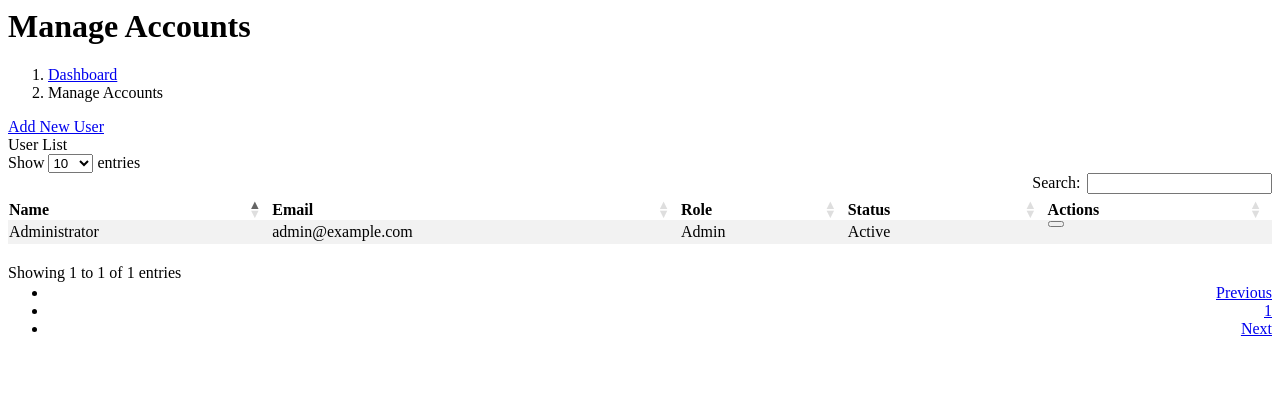
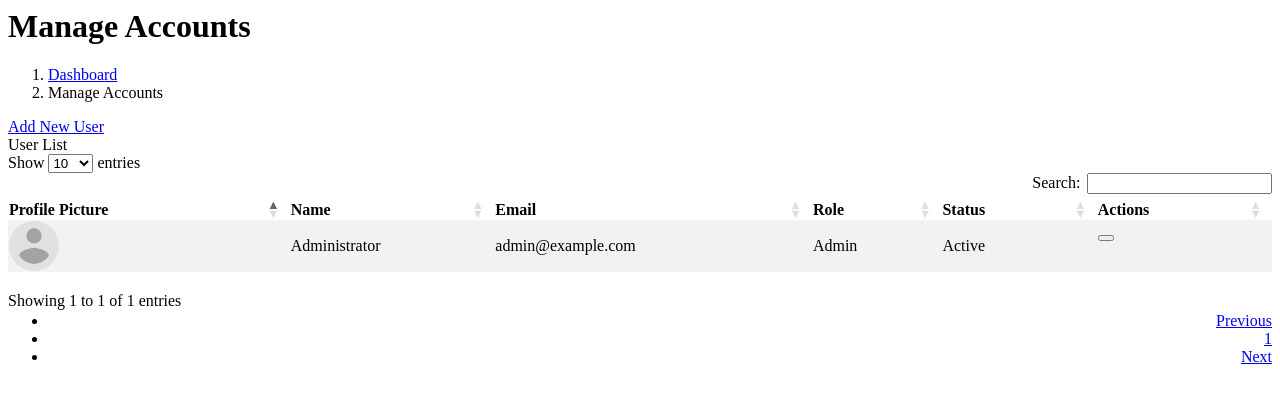
Before and after one commit to Arvss07/wsat-final_proj, a PHP site: page /wsat-final_proj/admin/users.php in a window 1280 px wide. Shown: the top 403 px of the page. Run offline with PHP 8.4, Linux system fonts and the light colour scheme; a user stored in the database is signed in; data comes from the database, SQL or seed files in the repository; some libraries are stand-ins or nearby versions.

Commit message:
Add profile picture column to user management table and implement default avatar handling

```diff
--- a/admin/users.php
+++ b/admin/users.php
@@ -333,6 +333,7 @@ if ($action === 'edit' && $user_id_to_edit) {
                     <table class="table table-bordered table-striped" id="usersDataTable" width="100%" cellspacing="0">
                         <thead>
                             <tr>
+                                <th>Profile Picture</th>
                                 <th>Name</th>
                                 <th>Email</th>
                                 <th>Role</th>
@@ -342,7 +343,7 @@ if ($action === 'edit' && $user_id_to_edit) {
                         </thead>
                         <tbody>
                             <?php
-                            $sql_all_users = "SELECT u.id, u.name, u.email, r.name as role_name, u.is_blocked
+                            $sql_all_users = "SELECT u.id, u.name, u.email, u.profile_picture_path, r.name as role_name, u.is_blocked
                                             FROM users u
                                             JOIN roles r ON u.role_id = r.id
                                             ORDER BY u.name ASC";
@@ -350,6 +351,13 @@ if ($action === 'edit' && $user_id_to_edit) {
                             if ($result_all_users && $result_all_users->num_rows > 0) {
                                 while ($user = $result_all_users->fetch_assoc()) {
                                     echo "<tr>";
+                                    echo "<td>";
+                                    if (!empty($user['profile_picture_path']) && file_exists(__DIR__ . '/../' . $user['profile_picture_path'])) {
+                                        echo "<img src='" . htmlspecialchars($user['profile_picture_path']) . "' alt='" . htmlspecialchars($user['name']) . "' style='width: 50px; height: 50px; object-fit: cover; border-radius: 50%;'>";
+                                    } else {
+                                        echo "<img src='assets/img/default_avatar.png' alt='Default Avatar' style='width: 50px; height: 50px; object-fit: cover; border-radius: 50%;'>";
+                                    }
+                                    echo "</td>";
                                     echo "<td>" . htmlspecialchars($user['name']) . "</td>";
                                     echo "<td>" . htmlspecialchars($user['email']) . "</td>";
                                     echo "<td>" . htmlspecialchars($user['role_name']) . "</td>";
@@ -381,7 +389,7 @@ if ($action === 'edit' && $user_id_to_edit) {
                                     echo "</tr>";
                                 }
                             } else {
-                                echo "<tr><td colspan='5'>No users found.</td></tr>";
+                                echo "<tr><td colspan='6'>No users found.</td></tr>";
                             }
                             ?>
                         </tbody>
```
Also changed, not shown: assets/img/default_avatar.png (added).
